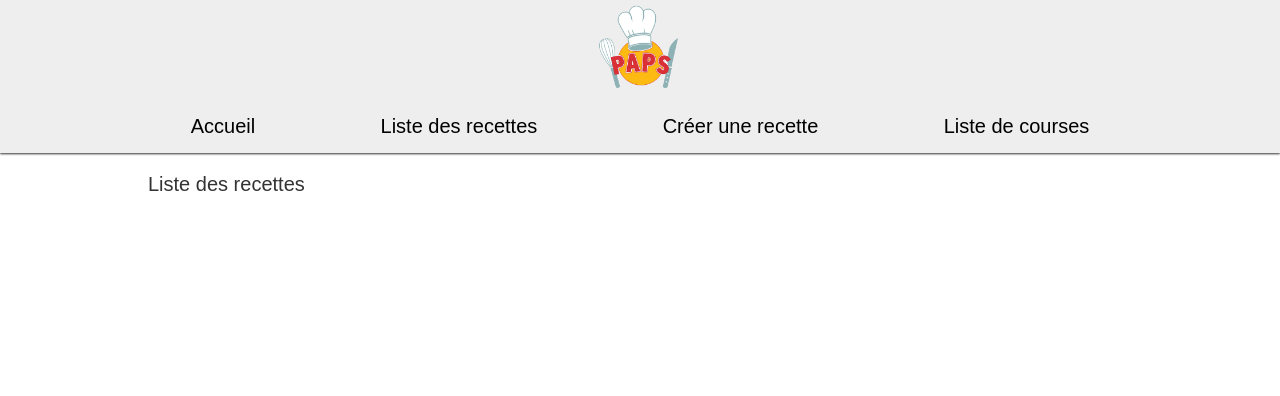
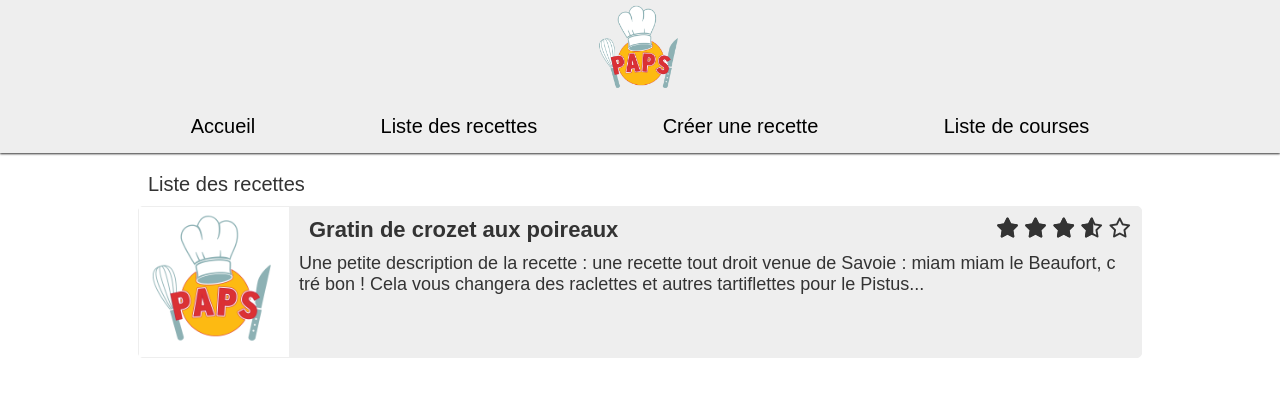
Before and after one commit to vanyle/PAPPS, a website: page client/index.html in a window 1280 px wide. Both pictures are taken after a click on the link "Liste des recettes". Drawn offline with Linux system fonts and the light colour scheme.

Commit message:
Created recipe list item

```diff
--- /dev/null
+++ b/client/css/list-recipes.css
@@ -0,0 +1,52 @@
+.list-card {
+  background-color: #EEE;
+  border-radius: 5px;
+  border: 1px solid #EEE;
+  display: flex;
+  transition: 500ms;
+}
+
+.list-card:hover {
+  transform: scale(1.05);
+  cursor: pointer;
+  background-color: #DDD;
+}
+
+.list-recipe-image {
+  width: 150px;
+  height: 150px;
+  background-color: white;
+}
+
+.list-recipe-info-container {
+  display: flex;
+  flex-direction: column;
+  padding-top: 10px;
+  padding-bottom: 10px;
+}
+
+.list-recipe-info-top {
+  display: flex;
+  justify-content: space-between;
+  padding-left: 20px;
+  padding-right: 10px;
+}
+
+.list-recipe-title {
+  font-weight: bold;
+  text-align: left;
+  font-size: 22px;
+}
+
+.list-recipe-description {
+  font-size: 18px;
+}
+
+.empty-star-container {
+  position: absolute;
+}
+
+.full-star-container {
+  position: relative;
+  width: max-content;
+}
--- a/client/index.html
+++ b/client/index.html
@@ -5,6 +5,7 @@
 	<meta charset="utf8"/>
 	<meta name="viewport" content="width=device-width, initial-scale=1, user-scalable=yes"/>
 	<link href='style.css' rel='stylesheet'/>
+	<link href='css/list-recipes.css' rel='stylesheet'/>
 </head>
 <body>
 	<header>
@@ -26,6 +27,9 @@
 
 	<div class='browse block'>
 		<p>Liste des recettes</p>
+		<div id="recipe-list-container" class="list-container">
+
+		</div>
 	</div>
 
 	<div class='new block'>
@@ -36,6 +40,8 @@
 		<p>Liste de courses.</p>
 	</div>
 
+<script src="js/star.js"></script>
 <script src="script.js"></script> <!-- Le script est chargé lorsque le reste de la page est chargée est affichée -->
+<script src="https://kit.fontawesome.com/a0b8c55906.js" crossorigin="anonymous"></script>
 </body>
 </html>
--- /dev/null
+++ b/client/js/star.js
@@ -0,0 +1,43 @@
+class StarRating {
+  constructor(container, rating = 0) {
+    this.container = container;
+    this.setGraphics();
+    this.setRating(rating);
+  }
+
+  setRating(rating) {
+    this.rating = rating;
+    this.updateRating(this.rating);
+  }
+
+  updateRating(rate) {
+    this.container.querySelector(".full-star-container").style.clipPath = "inset(0 " + Math.round((1-rate)*100).toString() + "% 0 0)";
+  }
+
+  setGraphics() {
+    this.container.classList.add("star-rating");
+    this.container.innerHTML = '<div class="empty-star-container"> <i class="far fa-star"></i> <i class="far fa-star"></i> <i class="far fa-star"></i> <i class="far fa-star"></i> <i class="far fa-star"></i> </div> <div class="full-star-container"> <i class="fas fa-star"></i> <i class="fas fa-star"></i> <i class="fas fa-star"></i> <i class="fas fa-star"></i> <i class="fas fa-star"></i></div>';
+  }
+
+  activateRating(ratingFunction) {
+    var self = this;
+    this.ratingFunction = ratingFunction;
+
+    this.container.addEventListener("mouseover", function(e) {
+      var rect = e.currentTarget.getBoundingClientRect();
+      var x = e.clientX - rect.left; //x position within the element.
+      var y = e.clientY - rect.top;  //y position within the element.
+      var xPerc = x/rect.width;
+      if(xPerc < 0.10) {
+        var rPerc = 0;
+      } else {
+        var rPerc = Math.trunc(5*xPerc + 1)/5;//rounded percentage to correspond to a full star
+      }
+      self.updateRating(rPerc);
+      self.ratingFunction(rPerc);
+    });
+    this.container.addEventListener("mouseleave", function(e) {
+      self.updateRating(self.rating);
+    });
+  }
+}
--- a/client/script.js
+++ b/client/script.js
@@ -43,6 +43,28 @@ if(displayed_section !== ""){
 	displaySection("home");
 }
 
+function titleToID(title) {
+	return title.replace("/ /g","-");
+}
+
+function displayRecipeCard(title, description, image, rating = 0) {
+	var id = titleToID(title);
+	var elemHTML = '<div class="list-card" id="' + id + '"> <img class="list-recipe-image" src="' + image +'" alt="Photo de la recette" width="150px"/> <div class="list-recipe-info-container"> <div class="list-recipe-info-top"> <h3 class="list-recipe-title">' + title + '</h3> <div class="sc"> </div> </div><p class="list-recipe-description">' + description + '</p> </div> </div>';
+	var list_cont = document.querySelector("#recipe-list-container");
+	var inn = list_cont.innerHTML;
+	inn += elemHTML;
+	list_cont.innerHTML = inn;
+
+	var elem = document.getElementById(id);
+	var starContainer = elem.querySelector(".sc");
+	var SR = new StarRating(starContainer, rating);
+	SR.setRating(rating);
+	return SR;
+
+}
+
+var sr = displayRecipeCard("Gratin de crozet aux poireaux","Une petite description de la recette : une recette tout droit venue de Savoie : miam miam le Beaufort, c tré bon ! Cela vous changera des raclettes et autres tartiflettes pour le Pistus...","media/paps.png",3.6/5);
+
 // Astuce pour avoir de la couleur dans la console.
 // console.log(trucaafficher);
 // marche tres bien dans 99% des cas.
```
Also changed, not shown: client/test.html (added, +6 -0 lines), config.json (line endings or trailing spaces).
